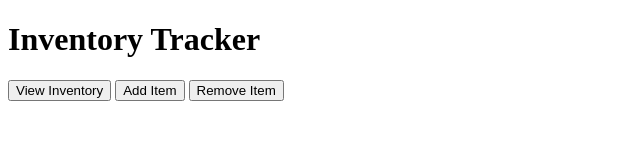
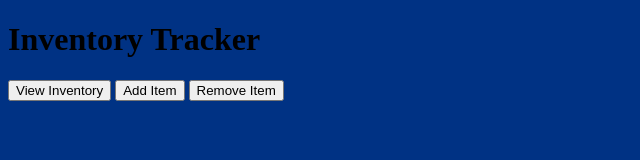
Before and after one commit to LadyNazlia/inventory-tracker, a website: page index.html in a window 1280 px wide. Shown: the whole page, without its empty margins (0-640 px from the left). Drawn offline with Linux system fonts and the light colour scheme.

Commit message:
Added Osmose background color

```diff
--- a/css/style.css
+++ b/css/style.css
@@ -30,3 +30,7 @@ h1 {
 .content {
     padding: 2%;
 } */
+
+html {
+    background-color: #003284;
+}
```
